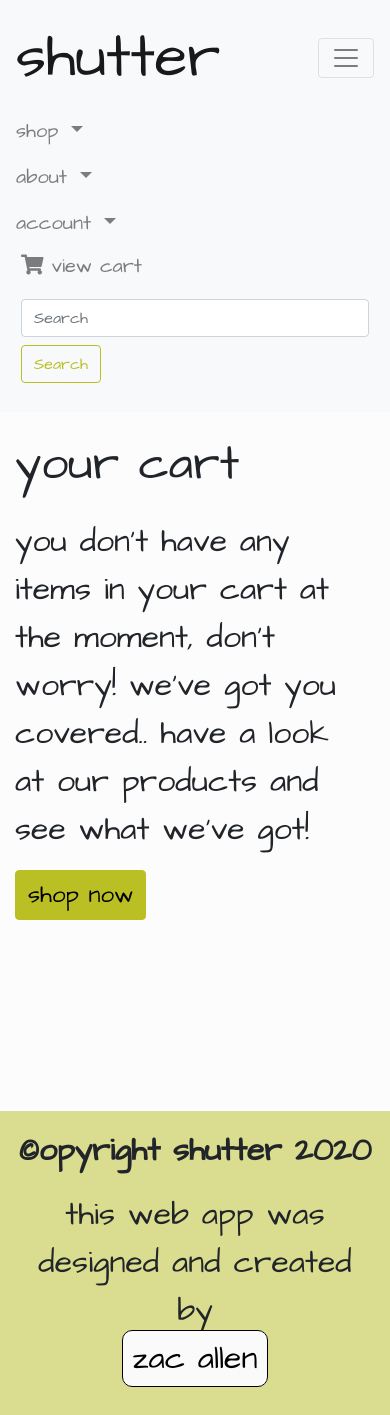
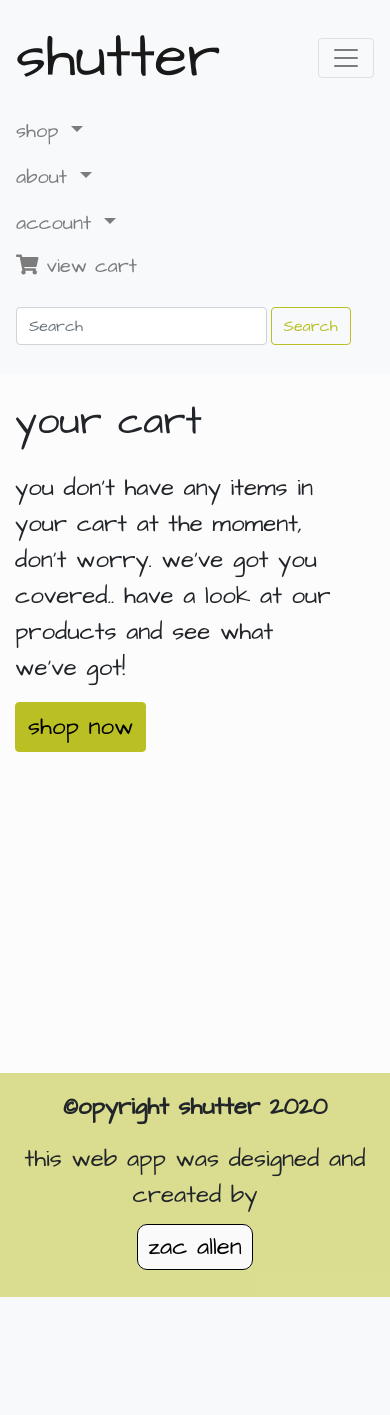
Before and after one commit to Seabhac-94/shutter, a Django app: page /cart/ in a window 390 px wide, after a click that opens the changed part. After the commit the page ends 1297 px from the top, so only its background shows below. Run offline with Django 3.2, Linux system fonts and the light colour scheme; some libraries are stand-ins or nearby versions; some web fonts are replaced.

Commit message:
design changes made before adding new db and creating heroku app

```diff
--- a/about/templates/about.html
+++ b/about/templates/about.html
@@ -41,11 +41,11 @@
                 </p>
                 <p>
                     aoife keeps the whole show going with her organisation skills. she takes bookings for events, prints and
-                    frames the photos, organises the shipping, and on top of that, deals with all office related issues(Zac)
+                    frames the photos, organises the shipping and on top of that, deals with all office related issues(Zac)
                 </p>
             </div>
             <div class="col-10 col-md-5 col-lg-3 text-center order-1 order-lg-2">
-                <img class="about-us-image" src="{% static 'images/about-zac.jpeg' %}" alt="about-us-image" width="100%">
+                <img class="about-us-image" src="{% static 'images/about-aoife.jpeg' %}" alt="about-us-image" width="100%">
             </div>
         </div>
         <div class="section-spacing"></div>
--- a/cart/templates/cart.html
+++ b/cart/templates/cart.html
@@ -51,7 +51,8 @@
         <div class="row">
             <div class="col-11 col-md-8 col-xl-6">
                 <p>
-                    you don't have any items in your cart at the moment, don't worry! we've got you covered.. have a look
+                    you don't have any items in your cart at the moment, don't worry.
+                    we've got you covered.. have a look
                     at our products and see what we've got!
                 </p>
                 <button class="btn btn-success">
--- a/products/templates/products.html
+++ b/products/templates/products.html
@@ -38,7 +38,7 @@
                     </div>
                 </div>
                 <div class="row justify-content-center my-2">
-                    <div class="col-5 col-xl-3 text-center">
+                    <div class="col-8 col-sm-5 col-xl-3 text-center">
                         <form method="POST" action="{% url 'add_to_cart' product.id %}">
                             {% csrf_token %}
                             <div class="input-group">
--- a/static/css/style.css
+++ b/static/css/style.css
@@ -271,6 +271,12 @@ legend {
 
 /* media queries */
 
+@media (max-width: 991px) {
+    .nav-padding {
+        padding: 5px 0;
+    }
+}
+
 @media (max-width: 793px) {
     .about-us-para {
         padding: 2em;
@@ -286,14 +292,38 @@ legend {
     }
 }
 
+@media (max-width: 575px) {
+    input.form-control.search-form-input {
+        width: 70%;
+    }
+}
+
 @media (max-width: 500px) {
     .index-heading-wrapper {
         margin: 5em 0 0 0;
-        color: #fafafa;
     }
 }
 
 @media (max-width: 425px) {
+
+    h1 {
+        font-size: 3.5em;
+    }
+
+    h2 {
+        font-size: 3em;
+    }
+
+    h3 {
+        font-size: 2.5em;
+    }
+
+    p {
+        font-size: 1.5em;
+    }
+
+
+
     .index-collection-bg {
         min-height: 20em;
     }
--- a/templates/base.html
+++ b/templates/base.html
@@ -81,8 +81,8 @@
                 </ul>
                 <!--Search-->
                 <form action="{% url 'search' %}" method="GET" class="form-inline nav-padding my-2 my-lg-0">
-                    <input class="form-control mr-sm-2" type="text" name="q" placeholder="Search" aria-label="Search">
-                    <button class="btn btn-outline-success my-2 my-sm-0" type="submit">Search</button>
+                    <input class="form-control search-form-input mr-sm-2" type="text" name="q" placeholder="Search" aria-label="Search">
+                    <button class="btn btn-outline-success my-2 my-sm-0 mx-1 mx-lg-0" type="submit">Search</button>
                 </form>
             </div>
         </div>
@@ -105,8 +105,9 @@
             <p>
                 <strong>©opyright Shutter 2020</strong>
             </p>
-            <p class="no-word-wrap">this web app was designed and created by
-                <br>
+            <p>this web app was designed and created by
+            </p>
+            <p>
                 <a href="https://github.com/Seabhac-94" target="_blank">zac allen</a>
             </p>
 
```
Also changed, not shown: home/templates/index.html (+8 -6 lines), static/images/about-aoife.jpeg (added).
